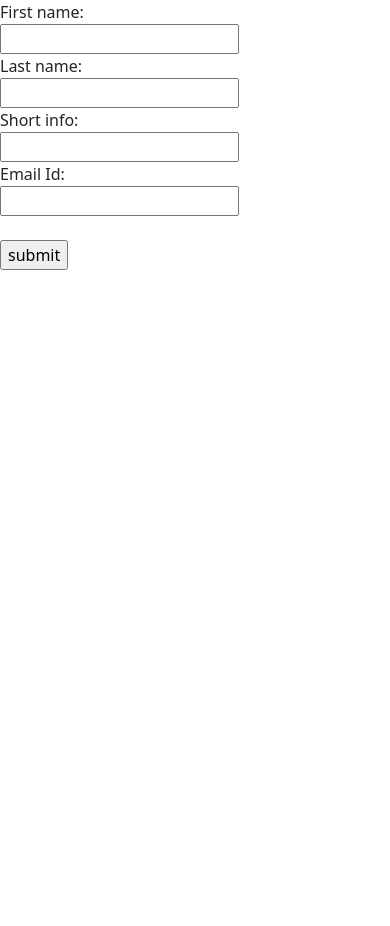
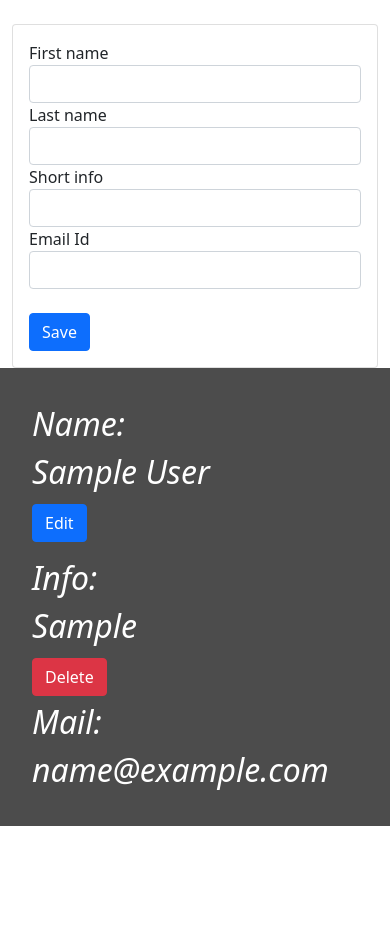
Before and after one commit to MgrMalinovsky/coursework2021, a PHP site: page /admin.php in a window 390 px wide. Before the commit the page ends 844 px from the top, so only its background shows below. Run offline with PHP 8.4, Linux system fonts and the light colour scheme; tables that the repository leaves empty or names only in its code hold one stand-in row (values such as "Sample post"); some libraries are stand-ins or nearby versions.

Commit message:
admin edit

```diff
--- a/admin.php
+++ b/admin.php
@@ -1,3 +1,7 @@
+<?php
+include_once 'database.php';
+$result = mysqli_query($conn,"SELECT * FROM musicians");
+?>
 <!DOCTYPE html>
 <html lang="en">
 <head>
@@ -9,24 +13,110 @@
     <link rel="preconnect" href="https://fonts.gstatic.com">
     <link href="https://fonts.googleapis.com/css2?family=Montserrat:ital,wght@1,300&display=swap" rel="stylesheet">
     <link rel="stylesheet" href="styling.css">
+    <script>
+        function copyToForm(id) {
+            const firstname = document.getElementById(`name_${id}_first_name`).innerText;
+            const lastname = document.getElementById(`name_${id}_last_name`).innerText;
+            const infoshort = document.getElementById(`name_${id}_info_short`).innerText;
+            const email = document.getElementById(`name_${id}_email`).innerText;
 
+            document.getElementById(`first_name`).value = firstname;
+            document.getElementById(`last_name`).value = lastname;
+            document.getElementById(`info_short`).value = infoshort;
+            document.getElementById(`email`).value = email;
+
+
+            document.getElementById(`mode`).value = "edit";
+            document.getElementById(`item_id`).value = id;
+        }
+    </script>
     <title>New</title>
 </head>
 <body>
-	<form method="post" action="process_musicians.php">
-    First name:<br>
-		<input type="text" name="first_name">
-		<br>
-Last name:<br>
-		<input type="text" name="last_name">
-		<br>
-Short info:<br>
-		<input type="text" name="info_short">
-		<br>
-Email Id:<br>
-		<input type="email" name="email">
-		<br><br>
-		<input type="submit" name="save" value="submit">
-	</form>
+    <div class="container">
+        <div class="card mt-4">
+            <div class="card-body">
+                <form method="post" action="process_musicians.php">
+
+                    <div class="form-group">
+                        <label for="first_name">First name</label>
+                        <input type="text" class="form-control" id="first_name" name="first_name">
+                    </div>
+
+                    <div class="form-group">
+                        <label for="last_name">Last name</label>
+                        <input type="text" class="form-control" id="last_name" name="last_name">
+                    </div>
+
+                    <div class="form-group">
+                        <label for="info_short">Short info</label>
+                        <input type="text" class="form-control" id="info_short" name="info_short">
+                    </div>
+
+                    <div class="form-group">
+                        <label for="email">Email Id</label>
+                        <input type="email" class="form-control" id="email" name="email">
+                    </div>
+
+                    <input type="hidden" id="mode" name="mode" value="add"/>
+                    <input type="hidden" id="item_id" name="item_id"/>
+
+                    <button type="submit" class="btn btn-primary mt-4" name="save">Save</button>
+                </form>
+            </div>
+        </div>
+
+<?php
+if (mysqli_num_rows($result) > 0) {
+    $i=0;
+    while($row = mysqli_fetch_array($result)) {
+?>
+        <div class="row main" id="name_<?php echo $row['id']; ?>">
+            <div class="col-2"></div>
+                <div class="col-lg-8 col-sm-12 text-white central">
+                    <div class="row first_level">
+                        <div class="col-2">
+                            Name:
+                        </div>
+                        <div class="col-lg-8 col-sm-2 info">
+                            <span id="name_<?php echo $row['id']; ?>_first_name"><?php echo $row["first_name"];?></span>
+                            <?php echo " "; ?>
+                            <span id="name_<?php echo $row['id']; ?>_last_name"><?php echo $row["last_name"];?></span>
+                        </div>
+                        <div class="col-2">
+                            <button class="btn btn-primary" onclick="copyToForm(<?php echo $row['id']; ?>)">Edit</button>
+                        </div>
+                    </div>
+                    <div class="row second_level">
+                        <div class="col-2">
+                            Info:
+                        </div>
+                        <div class="col-lg-8 col-sm-2 info">
+                            <span id="name_<?php echo $row['id']; ?>_info_short"><?php echo $row["info_short"];?></span>
+                        </div>
+                        <div class="col-2">
+                            <button class="btn btn-danger">Delete</button>
+                        </div>
+                    </div>
+                    <div class="row third_level">
+                        <div class="col-2">
+                            Mail:
+                        </div>
+                        <div class="col-lg-8 col-sm-2 info">
+                            <span id="name_<?php echo $row['id']; ?>_email"><?php echo $row["email"];?></span>
+                        </div>
+                    </div>
+                <div class="col-2"></div>
+            </div>
+        </div>
+<?php
+        $i++;
+    }
+}
+else {
+    echo "No result found";
+}
+?>
+    </div>
   </body>
 </html>
--- a/database.php
+++ b/database.php
@@ -1,9 +1,9 @@
 <?php
 $servername='localhost';
-$username='root';
+$username='mrrain';
 $password='';
 $dbname = "music_table";
-$conn=mysqli_connect($servername,$username,$password,"$dbname");
+$conn=mysqli_connect($servername,$username,$password,$dbname);
 if(!$conn){
     die('Could not Connect My Sql:' .mysql_error());
 }
--- a/styling.css
+++ b/styling.css
@@ -1,5 +1,5 @@
 @media (min-width: 992px) {
-    .btn {
+    .btn-big {
         width: 20vw;
     }
 }
@@ -22,38 +22,39 @@
 }
 
 #onerow {
-    font-size: 5vw;
+    font-size: 5rem;
     text-align: center;
     padding-bottom: 100px;
 }
 
 #secondrow {
-    font-size: 3vw;
+    font-size: 3rem;
     text-align: center;
     padding-bottom: 100px;
 }
 
-.btn {
-    width: 20vw;
-    font-size: 3vw;
+.btn-big {
+    width: 20rem;
+    font-size: 3rem;
     margin-bottom: 50px;
 }
 
 #thirdrow {
-    font-size: 3vw;
+    font-size: 3rem;
     text-align: center;
 }
 
 .central  {
     margin-bottom: 100px;
-    font-size: 2vw;
+    font-size: 2rem;
     font-style: italic;
+    padding: 1em;
 }
 
 .first_row {
     height: 200px;
     text-align: center;
-    font-size: 7vw;
+    font-size: 7rem;
 }
 
 .first_level {
@@ -61,8 +62,8 @@
 }
 
 .back {
-    width: 10vw;
-    font-size: 2vw;
+    width: 10rem;
+    font-size: 2rem;
 }
 
 .dark_dark {
```
Also changed, not shown: home.php (+6 -6 lines), process_musicians.php (+19 -0 lines).
